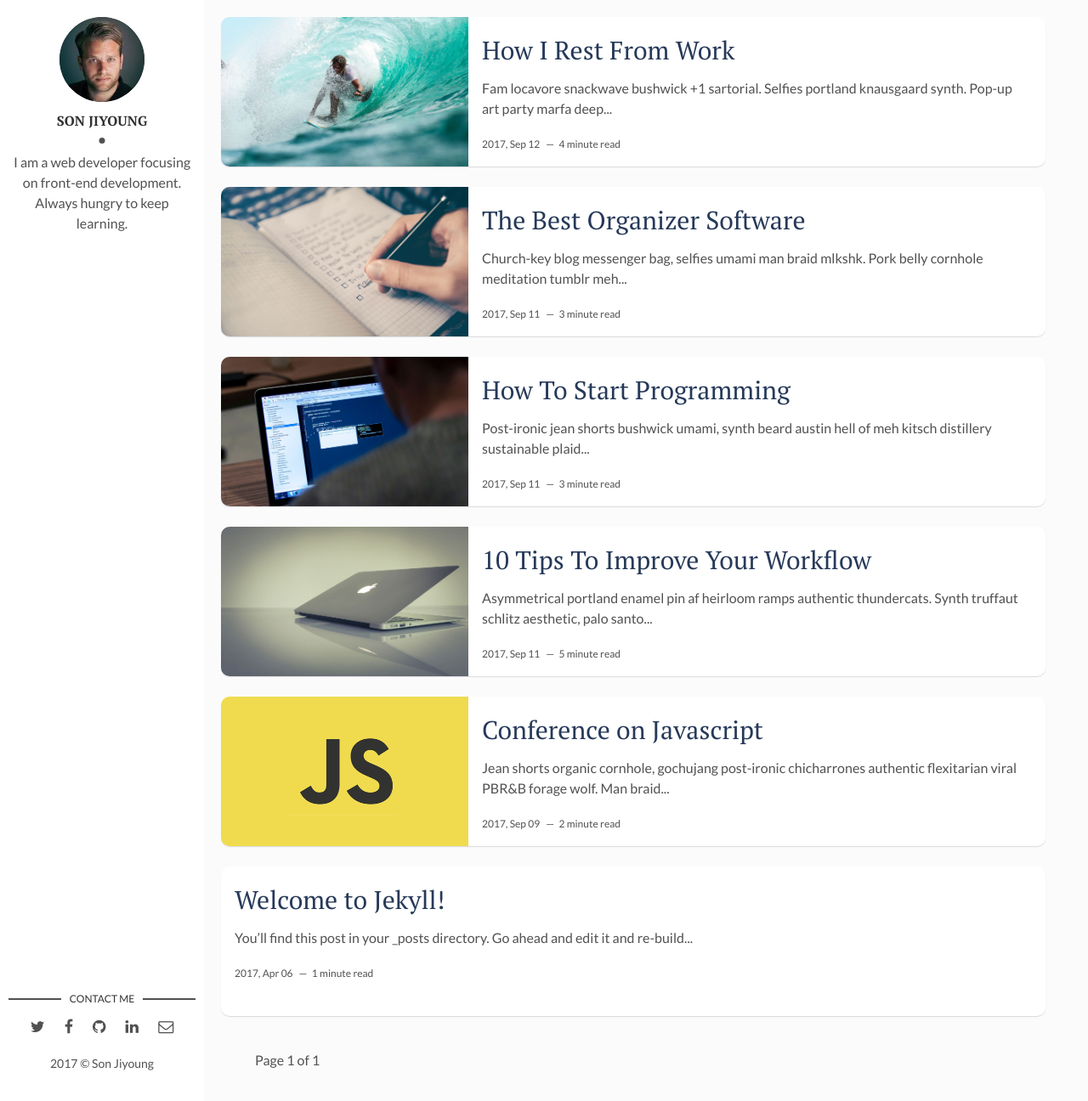
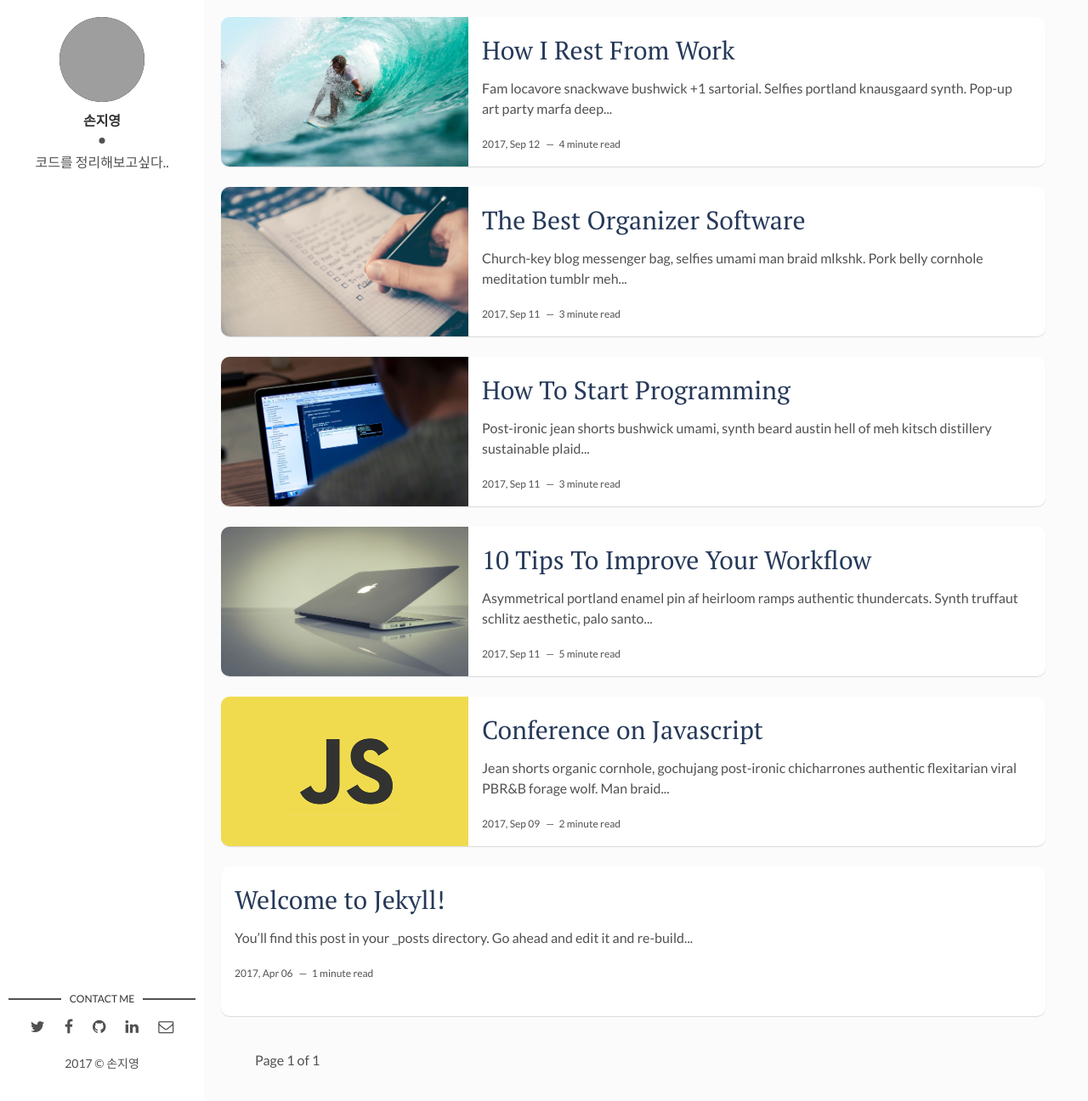
Before and after one commit to showhisper/showhisper.github.io, a Jekyll site: the page built from index.html, in a window 1280 px wide and 1296 px high. Shown: the whole window at 85% size. Built offline with Jekyll 4.4.1, drawn with Linux system fonts in a browser that asks for light colours; the list of posts is cut into pages by our own code; grey boxes are pictures that could not be loaded.

```diff
--- a/_config.yml
+++ b/_config.yml
@@ -1,4 +1,4 @@
-title: Hello, world!
+title: 지영
 description: > # this means to ignore newlines until "baseurl:"
   Write an awesome description for your new site here. You can edit this
   line in _config.yml. It will appear in your document head meta (for
@@ -9,11 +9,11 @@ url: "" # the base hostname & protocol for your site, e.g. http://example.com
 site-twitter: #if your site has a twitter account, enter it here
 
 # Author Settings
-author: Son Jiyoung # add your name
-author-img: david-freeman.jpg # add your photo
-about-author: I am a web developer focusing on front-end development. Always hungry to keep learning. # add description
+author: 손지영 # add your name
+author-img: showhisper.jpg # add your photo
+about-author: 코드를 정리해보고싶다.. # add description
 twitter: # add your Twitter handle
-facebook: https://www.facebook.com/JiyoungS0N # add your Facebook handle
+facebook: JiyoungS0N # add your Facebook handle
 github: showhisper # add your Github handle
 linkedin: # add your Linkedin handle
 email: showhisper@gmail.com
```
Also changed, not shown: 1 other file.
